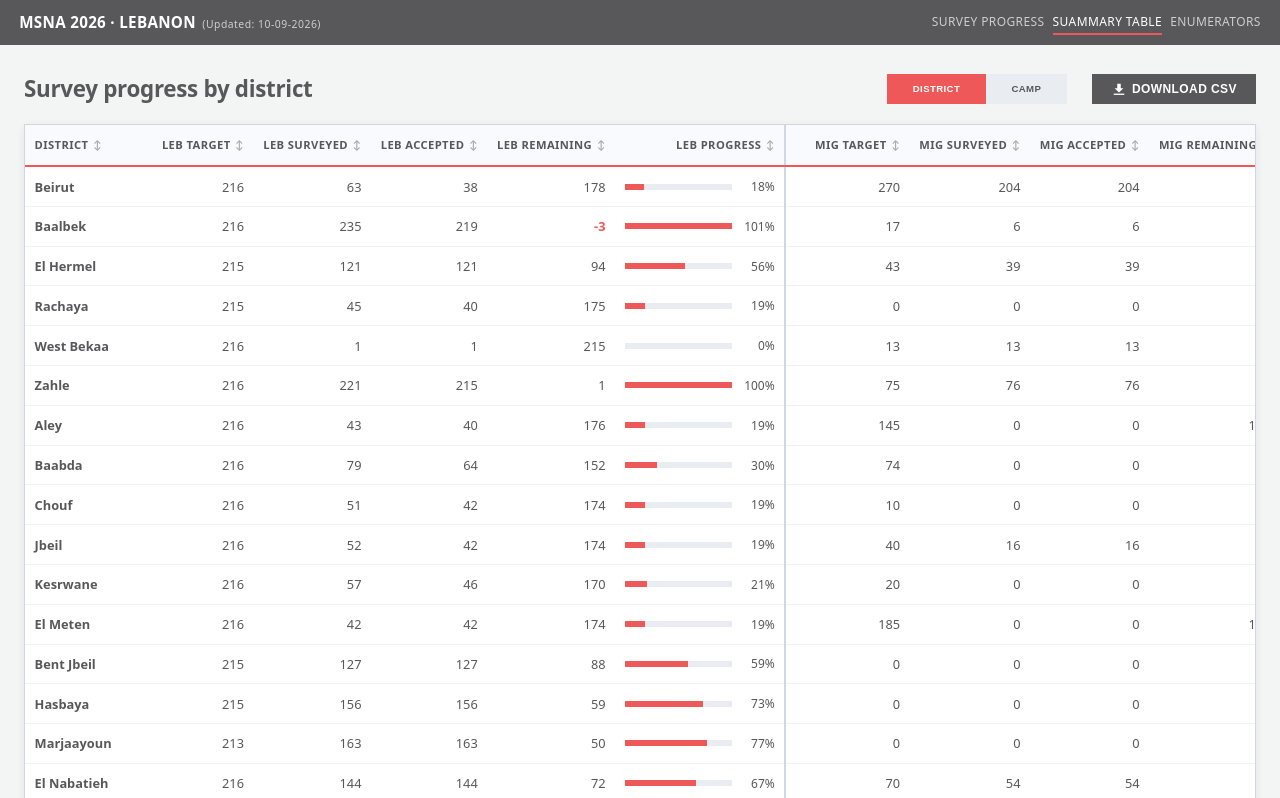
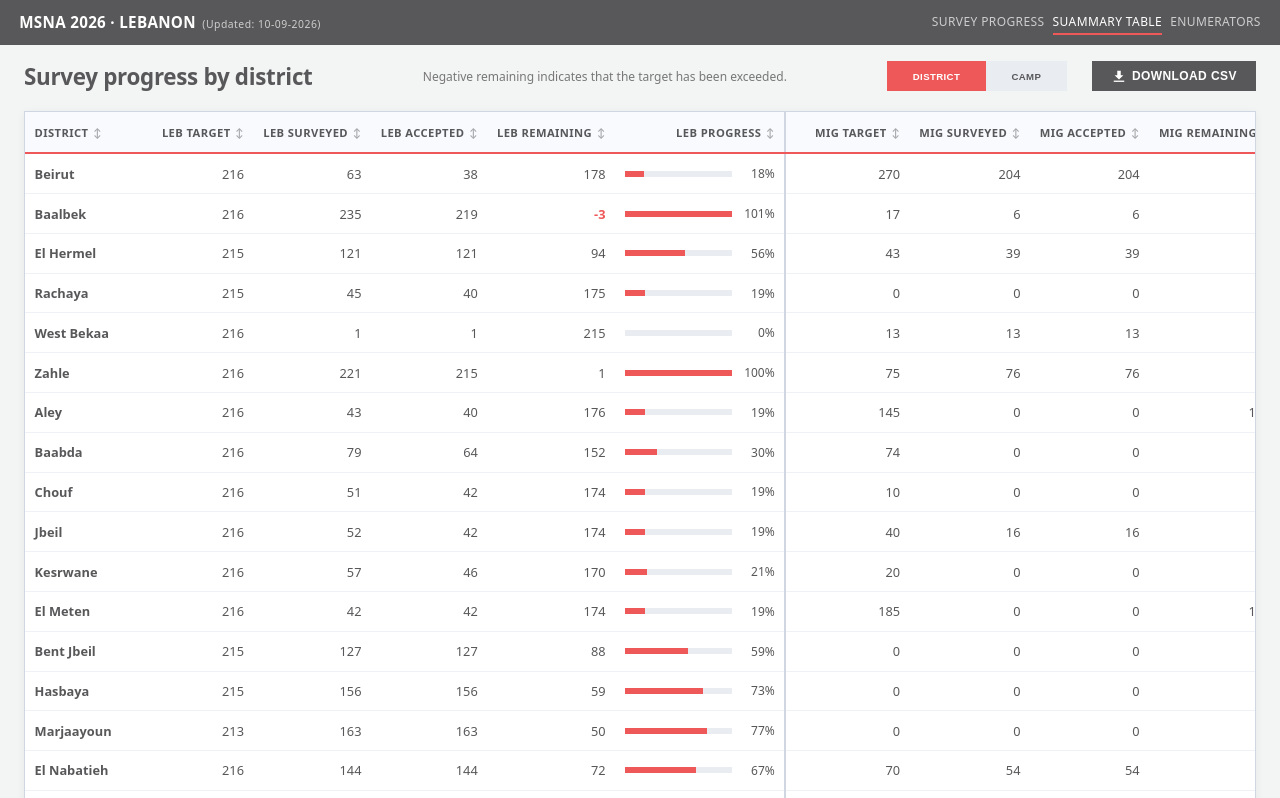
Before and after one commit to LBN-MSNA/tracker, a plain HTML site: page grid.html in a window 1280 px wide. Shown: the top 798 px of the page. Drawn offline with Linux system fonts and the light colour scheme.

Commit message:
fixed target

```diff
--- a/grid.html
+++ b/grid.html
@@ -58,6 +58,7 @@
       max-width: 1600px;
       margin: 0 auto;
       padding: 1.8rem 1.5rem;
+      padding-top: 1rem;
       display: flex;
       flex-direction: column;
     }
@@ -287,7 +288,10 @@
 
   <div class="main-content">
     <div class="table-header">
-      <h2 id="tableTitle">Survey progress by district</h2>
+      <h2 id="tableTitle">Survey progress by district </h2>
+      <p style="display: inline; font-size: 12px; color: #777; margin-left: 10px;">
+        Negative remaining indicates that the target has been exceeded.
+      </p>
       <div style="display: flex; align-items: center; flex-wrap: wrap; gap: 0.8rem;">
         <div class="view-switch" role="tablist" aria-label="Data view switch">
           <button class="switch-btn active" id="districtViewBtn" data-view="district" role="tab" aria-selected="true">District</button>
```
